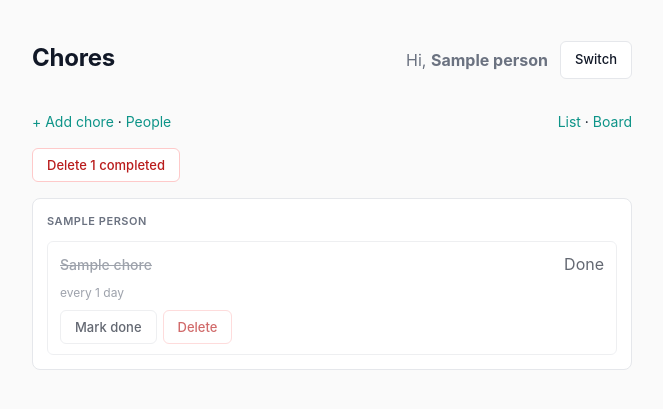
After one commit to mc-alexander/ai-dev-tools-zoomcamp, a Django app: template 01-ai-native-workflow/chores/templates/chores/chore_list_board.html in a window 1280 px wide. The commit adds this page. Shown: the top 409 px of the page, without its empty margins (308-971 px from the left). Run offline with Django 5.2, Linux system fonts and the light colour scheme; tables that the repository leaves empty hold one stand-in row (values such as "Sample post"); the template is opened without the code that fills it: values that come from a table or form of the project are taken from there, most other values are stand-ins (such as "Sample title", 1, 10 or a date in 2020).

Commit message:
Tasks 15+16: view toggle (list/board) and kanban board template

```diff
--- a/01-ai-native-workflow/chores/templates/chores/base.html
+++ b/01-ai-native-workflow/chores/templates/chores/base.html
@@ -161,6 +161,45 @@
             margin-bottom: 1rem;
             font-size: 0.875rem;
         }
+        .toolbar a.active { font-weight: 600; color: var(--text); }
+
+        .kanban { display: grid; gap: 1rem; }
+        .column {
+            background: var(--surface);
+            border: 1px solid var(--border);
+            border-radius: 8px;
+            padding: 0.875rem;
+            min-width: 0;
+        }
+        .column h3 {
+            margin: 0 0 0.75rem;
+            font-size: 0.6875rem;
+            font-weight: 600;
+            color: var(--muted);
+            text-transform: uppercase;
+            letter-spacing: 0.05em;
+        }
+        .board-cards { display: flex; flex-direction: column; gap: 0.5rem; }
+        .board-card {
+            background: var(--surface);
+            border: 1px solid var(--border);
+            border-radius: 6px;
+            padding: 0.625rem 0.75rem;
+            display: flex;
+            flex-direction: column;
+            gap: 0.5rem;
+        }
+        .board-card.completed { opacity: 0.65; }
+        .board-card-header {
+            display: flex;
+            justify-content: space-between;
+            align-items: baseline;
+            gap: 0.5rem;
+        }
+        .board-card .title { font-weight: 500; font-size: 0.875rem; }
+        .board-card .title s { color: var(--muted); }
+        .board-card .meta { font-size: 0.75rem; color: var(--muted); }
+        .board-empty { font-size: 0.8125rem; margin: 0; }
 
         .messages { list-style: none; padding: 0; margin: 0 0 1.5rem; display: flex; flex-direction: column; gap: 0.5rem; }
         .message { padding: 0.75rem 1rem; border-radius: 6px; font-size: 0.875rem; }
--- a/01-ai-native-workflow/chores/templates/chores/chore_list.html
+++ b/01-ai-native-workflow/chores/templates/chores/chore_list.html
@@ -16,7 +16,9 @@
             · <a href="{% url 'chores:people_list' %}">People</a>
         </span>
         <span>
-            {% if hide_done %}<a href="?hide_done=0">Show completed</a>{% else %}<a href="?hide_done=1">Hide completed</a>{% endif %}
+            <a href="?view=list" class="{% if view == 'list' %}active{% endif %}">List</a>
+            · <a href="?view=board" class="{% if view == 'board' %}active{% endif %}">Board</a>
+            · {% if hide_done %}<a href="?hide_done=0">Show completed</a>{% else %}<a href="?hide_done=1">Hide completed</a>{% endif %}
         </span>
     </div>
 
--- /dev/null
+++ b/01-ai-native-workflow/chores/templates/chores/chore_list_board.html
@@ -0,0 +1,80 @@
+{% extends "chores/base.html" %}
+
+{% block title %}Chores{% endblock %}
+
+{% block header_extra %}
+    <div class="header-extra">
+        <span class="muted">Hi, <strong>{{ current_person.name }}</strong></span>
+        <a href="{% url 'chores:who_am_i' %}" class="btn secondary">Switch</a>
+    </div>
+{% endblock %}
+
+{% block content %}
+    <div class="toolbar">
+        <span>
+            <a href="{% url 'chores:chore_create' %}">+ Add chore</a>
+            · <a href="{% url 'chores:people_list' %}">People</a>
+        </span>
+        <span>
+            <a href="?view=list" class="{% if view == 'list' %}active{% endif %}">List</a>
+            · <a href="?view=board" class="{% if view == 'board' %}active{% endif %}">Board</a>
+        </span>
+    </div>
+
+    {% if completed_count %}
+        <div class="toolbar">
+            <form method="post" action="{% url 'chores:chores_delete_completed' %}" class="inline">
+                {% csrf_token %}
+                <button type="submit" class="btn danger">Delete {{ completed_count }} completed</button>
+            </form>
+        </div>
+    {% endif %}
+
+    {% if people %}
+        <div class="kanban" style="grid-template-columns: repeat({{ people|length }}, minmax(0, 1fr));">
+            {% for person in people %}
+                <div class="column">
+                    <h3>{{ person.name }}</h3>
+                    {% with person_chores=person.chores.all %}
+                        {% if person_chores %}
+                            <div class="board-cards">
+                                {% for chore in person_chores %}
+                                    <div class="board-card {% if chore.last_done_at %}completed{% endif %}">
+                                        <div class="board-card-header">
+                                            <div class="title">
+                                                {% if chore.last_done_at %}<s>{{ chore.title }}</s>{% else %}{{ chore.title }}{% endif %}
+                                            </div>
+                                            <div class="state {% if not chore.last_done_at %}due{% endif %}">
+                                                {% if chore.last_done_at %}Done{% else %}Due{% endif %}
+                                            </div>
+                                        </div>
+                                        {% if chore.interval_days %}
+                                            <div class="meta">every {{ chore.interval_days }} day{{ chore.interval_days|pluralize }}</div>
+                                        {% endif %}
+                                        <div class="actions">
+                                            <form method="post" action="{% url 'chores:mark_done' chore.id %}" class="inline">
+                                                {% csrf_token %}
+                                                <button type="submit" class="btn secondary">Mark done</button>
+                                            </form>
+                                            <form method="post" action="{% url 'chores:chore_delete' chore.id %}" class="inline">
+                                                {% csrf_token %}
+                                                <button type="submit" class="btn danger">Delete</button>
+                                            </form>
+                                        </div>
+                                    </div>
+                                {% endfor %}
+                            </div>
+                        {% else %}
+                            <p class="muted board-empty">No chores.</p>
+                        {% endif %}
+                    {% endwith %}
+                </div>
+            {% endfor %}
+        </div>
+    {% else %}
+        <div class="empty">
+            <p>No people yet.</p>
+            <a href="{% url 'chores:people_create' %}" class="btn">+ Add your first person</a>
+        </div>
+    {% endif %}
+{% endblock %}
```
Also changed, not shown: 01-ai-native-workflow/chores/views.py (+18 -1 lines).
